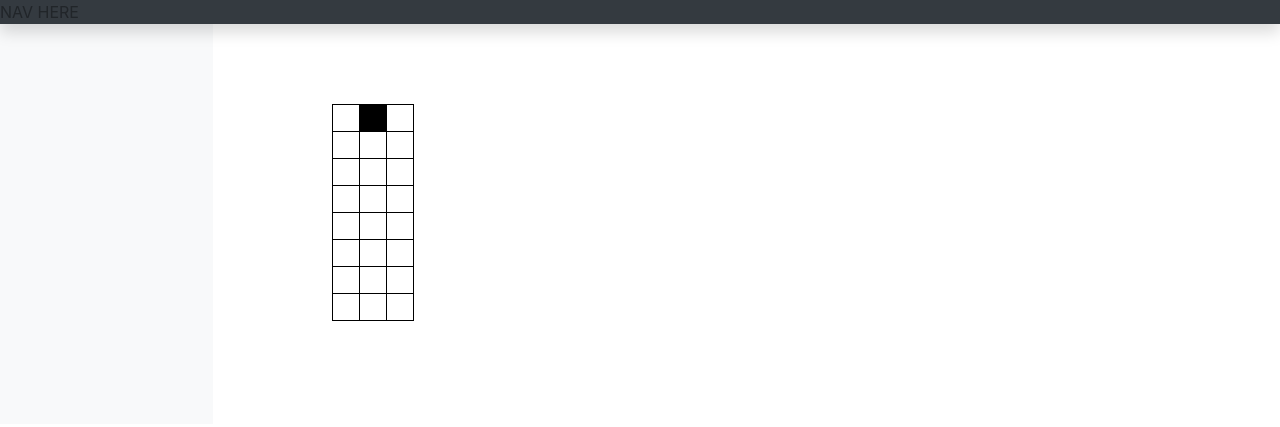
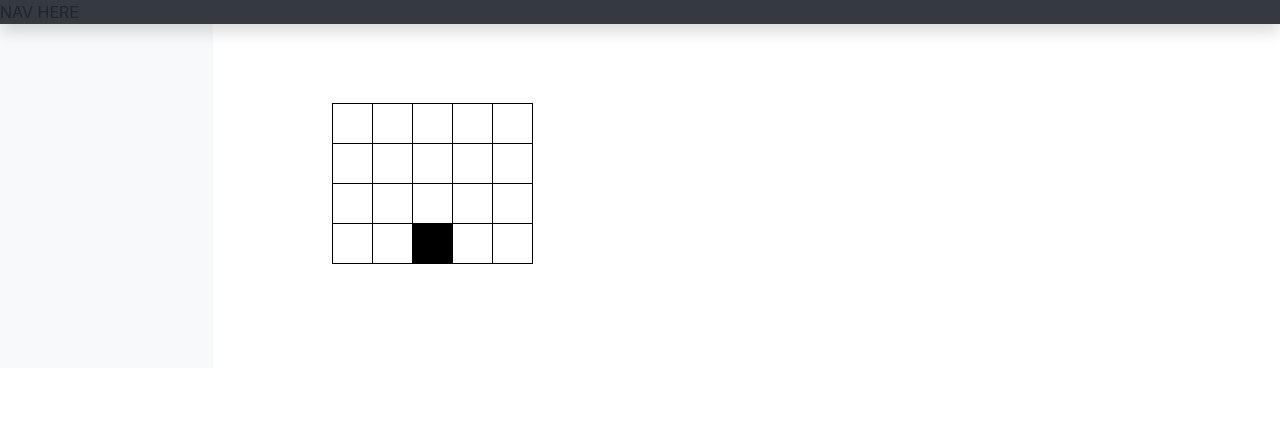
Before and after one commit to Beamer92/adventurePuzzle, a plain HTML site: page main.html in a window 1280 px wide. Drawn offline with nearby package versions, Linux system fonts and the light colour scheme.

Commit message:
rendered map1 and user block

```diff
--- a/main.css
+++ b/main.css
@@ -1,11 +1,12 @@
 .gamearea td{
   border: 1px solid black;
-  width: 27px;
+  width: 40px;
+  height: 40px;
 }
 
 tbody {
-min-width: 300px;
-min-height: 300px;
+  min-width: 300px;
+  min-height: 300px;
   max-width: 300px;
   max-height: 300px;
 }
--- a/main.html
+++ b/main.html
@@ -3,6 +3,7 @@
 <link rel="stylesheet" href="https://stackpath.bootstrapcdn.com/bootstrap/4.1.3/css/bootstrap.min.css" integrity="sha384-MCw98/SFnGE8fJT3GXwEOngsV7Zt27NXFoaoApmYm81iuXoPkFOJwJ8ERdknLPMO" crossorigin="anonymous">
 <link rel="stylesheet" href="main.css">
 <script type="text/javascript" src="main.js"></script>
+<script type="text/javascript" src="maps.js"></script>
   <head>
     <meta charset="utf-8">
     <title>Adventure Puzzle!</title>
@@ -21,46 +22,7 @@
         <main class="col-md">
           <table class="gamearea">
         <tbody>
-        <tr>
-        <td>&nbsp;</td>
-        <td id="user">&nbsp;</td>
-        <td>&nbsp;</td>
-        </tr>
-        <tr>
-        <td>&nbsp;</td>
-        <td>&nbsp;</td>
-        <td>&nbsp;</td>
-        </tr>
-        <tr>
-        <td>&nbsp;</td>
-        <td>&nbsp;</td>
-        <td>&nbsp;</td>
-        </tr>
-        <tr>
-        <td>&nbsp;</td>
-        <td>&nbsp;</td>
-        <td>&nbsp;</td>
-        </tr>
-        <tr>
-        <td>&nbsp;</td>
-        <td>&nbsp;</td>
-        <td>&nbsp;</td>
-        </tr>
-        <tr>
-        <td>&nbsp;</td>
-        <td>&nbsp;</td>
-        <td>&nbsp;</td>
-        </tr>
-        <tr>
-        <td>&nbsp;</td>
-        <td>&nbsp;</td>
-        <td>&nbsp;</td>
-        </tr>
-        <tr>
-        <td>&nbsp;</td>
-        <td>&nbsp;</td>
-        <td>&nbsp;</td>
-        </tr>
+
         </tbody>
         </table>
       </main>
--- a/main.js
+++ b/main.js
@@ -1,25 +1,27 @@
 document.addEventListener('DOMContentLoaded', function(e) {
 
-  // function createTable(tableData)
-  // {
-  //   var table = document.createElement('table');
-  //   var tableBody = document.createElement('tbody');
-  //
-  //   tableData.forEach(function(rowData) {
-  //     var row = document.createElement('tr');
-  //
-  //     rowData.forEach(function(cellData) {
-  //       var cell = document.createElement('td');
-  //       cell.appendChild(document.createTextNode(cellData));
-  //       row.appendChild(cell);
-  //     });
-  //
-  //     tableBody.appendChild(row);
-  //   });
-  //
-  //   table.appendChild(tableBody);
-  //   document.body.appendChild(table);
-  // }
+let table = document.querySelector("tbody")
+
+for(let i in map1){
+  let tr = document.createElement("tr")
+  table.appendChild(tr)
+  for(let j in map1[i]) {
+    let td = document.createElement("td")
+    table.appendChild(td)
+    if(map1[i][j] === 1)
+    {
+      td.id= 'user'
+    }
+  }
+}
+
+
+function move(direction) {
+  //find location of current id=user
+  //move the id in that direction
+  //re-render
+
+}
 
 document.addEventListener('keydown', function(e){
   e.preventDefault()
--- /dev/null
+++ b/maps.js
@@ -0,0 +1,4 @@
+map1 = [[0,0,0,0,0],
+        [0,0,0,0,0],
+        [0,0,0,0,0],
+        [0,0,1,0,0]]
--- a/maps.json
+++ /dev/null
@@ -1,6 +0,0 @@
-{
-  map1: [[0,0,0,0],
-        [0,0,0,0],
-        [0,0,0,0],
-        [0,0,0,0]]
-}
```
